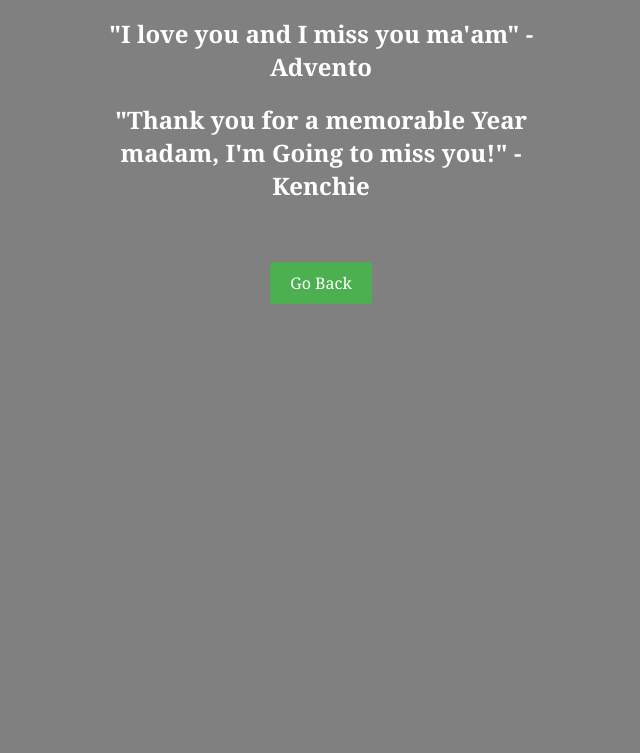
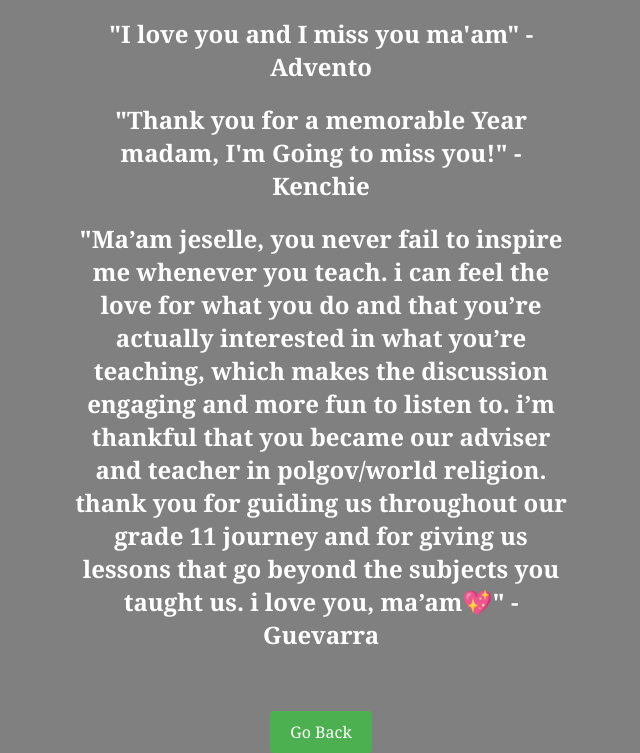
Before and after one commit to Kenchieeeee/Jeselle-, a plain HTML site: page message.html in a window 1280 px wide. Shown: the part 1332-2085 px from the top of the page, without its empty margins (319-959 px from the left). Before the commit the page ends 1636 px from the top, so only its background shows below. Drawn offline with Linux system fonts and the light colour scheme.

Commit message:
Add files via upload

```diff
--- a/message.html
+++ b/message.html
@@ -19,7 +19,7 @@
           <h2>"Salamat sa lahat ng sacrifices mo po sa amin ma'am, hindi po namin sasayangin yon. Pangako po, magiging proud ka po sa aming lahat." -Salem </h2>
           <h2>"I love you and I miss you ma'am" -Advento</h2>
           <h2>"Thank you for a memorable Year madam, I'm Going to miss you!" - Kenchie</h2>
-          <h2> </h2>
+          <h2>"Ma’am jeselle, you never fail to inspire me whenever you teach. i can feel the love for what you do and that you’re actually interested in what you’re teaching, which makes the discussion engaging and more fun to listen to. i’m thankful that you became our adviser and teacher in polgov/world religion. thank you for guiding us throughout our grade 11 journey and for giving us lessons that go beyond the subjects you taught us. i love you, ma’am💖" -Guevarra </h2>
           </div>
           <div class="container">
           <a href="index.html" class="goback-button">Go Back</a>
```
